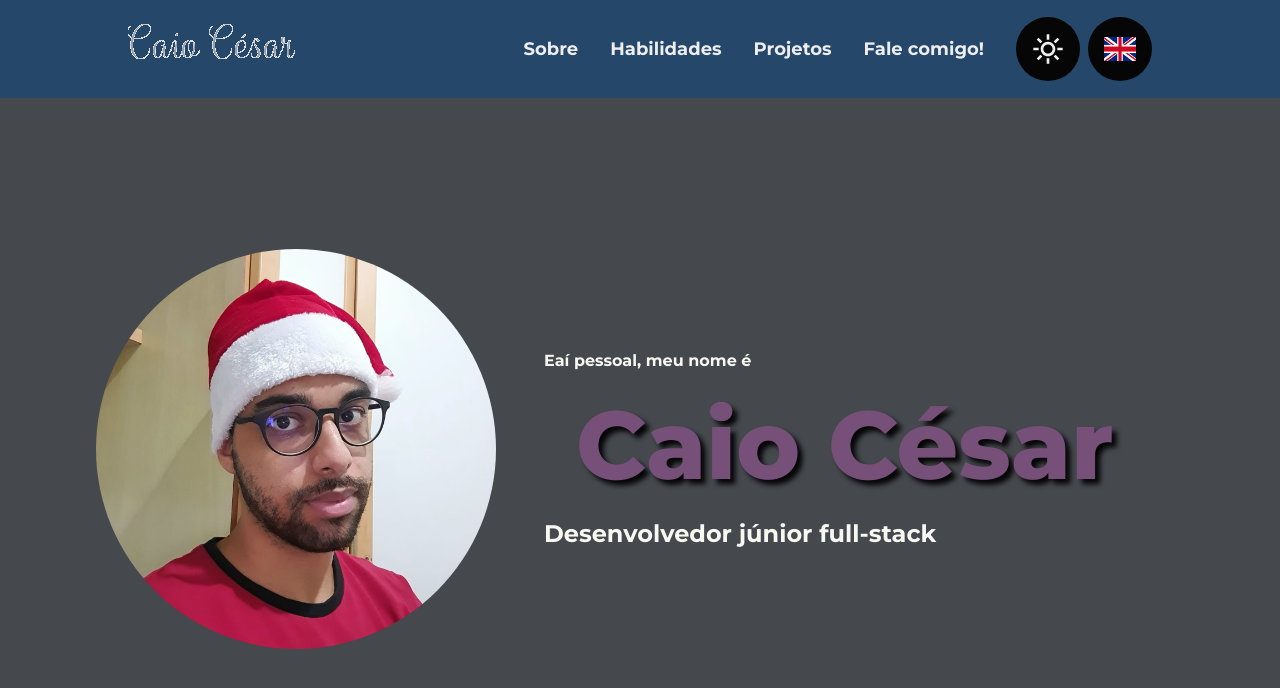
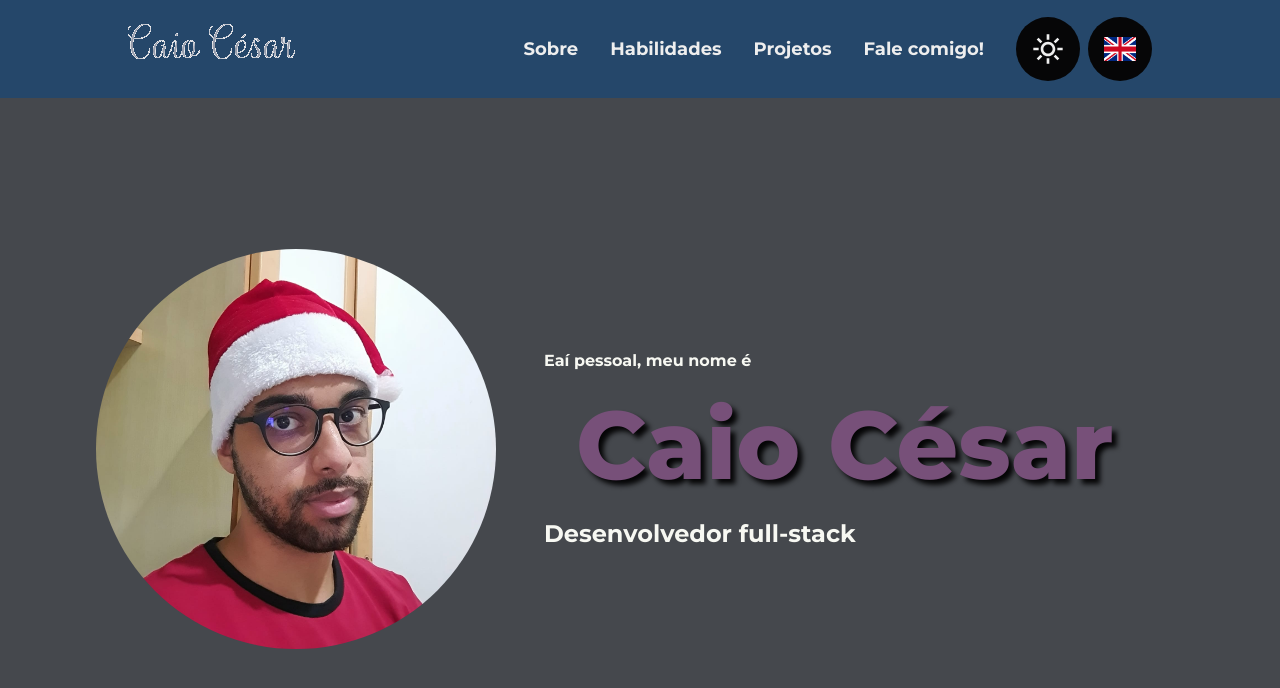
Before and after one commit to caio-cmc/portfolio, a React (Create React App) app: page /home in a window 1280 px wide. Shown: the top 688 px of the page. Built offline with nearby package versions, Linux system fonts and the light colour scheme.

Commit message:
deploy test

```diff
--- a/package.json
+++ b/package.json
@@ -1,6 +1,7 @@
 {
   "name": "portfolio",
   "version": "0.1.0",
+  "homepage": "https://caio-cmc.github.io",
   "private": true,
   "dependencies": {
     "@emailjs/browser": "^3.10.0",
@@ -18,6 +19,8 @@
     "web-vitals": "^2.1.4"
   },
   "scripts": {
+    "predeploy": "npm run build",
+    "deploy": "gh-pages -d build",
     "start": "react-scripts start",
     "build": "react-scripts build",
     "test": "react-scripts test",
@@ -42,6 +45,7 @@
     ]
   },
   "devDependencies": {
+    "gh-pages": "^5.0.0",
     "node-sass": "^7.0.1",
     "sass": "^1.54.5"
   }
--- a/src/Components/EmailForm.jsx
+++ b/src/Components/EmailForm.jsx
@@ -24,10 +24,10 @@ function EmailForm() {
       message: message
     }
     await emailjs.send(
-      process.env.REACT_APP_SERVICE,
-      process.env.REACT_APP_TEMPLATE,
+      "service_ymp3l8r",
+      "template_5vbast9",
       templateParams,
-      process.env.REACT_APP_PUB_ID
+      "mHyviWDHI44ngM91J"
     );
     alert("Email enviado com sucesso!");
     setEmail("");
--- a/src/Infos/LongTexts.js
+++ b/src/Infos/LongTexts.js
@@ -2,13 +2,13 @@ const homePT1 = "Eaí pessoal, meu nome é";
 
 const homeEN1 = "Hey guys, my name is";
 
-const homePT2 = "Desenvolvedor júnior full-stack";
+const homePT2 = "Desenvolvedor full-stack";
 
-const homeEN2 = "Full-stack junior developer";
+const homeEN2 = "Full-stack developer";
 
 const aboutPT = "Nascido e criado em Santos, só descobri quanto valorizo a tranquilidade do litoral quando passei a viver entre ele e a região metropolitana de São Paulo. Formado em gastronomia em 2016, apesar de sempre ter gostado de cozinhar, não ter me encontrado profissionalmente e questões de saúde me encorajaram a trocar de área. Hoje sou desenvolvedor full stack.";
 
-const aboutEN = "I was born in Santos, a brazilian coastal city in the state of São Paulo, I'm a full stack developer graduated in 2022. Stay with me, I'll tell you a little more about me.";
+const aboutEN = "Born and raised in Santos, a brazilian coastal city in the state of São Paulo, I'm a full stack developer graduated in 2022. Stay with me, I'll tell you a little more about me.";
 
 const projPT = "Aqui estão alguns dos projetos já desenvolvidos durante a minha jornada como desenvolvedor.";
 
```
Also changed, not shown: 1 other file (tests, documents, lock files or other folders).
